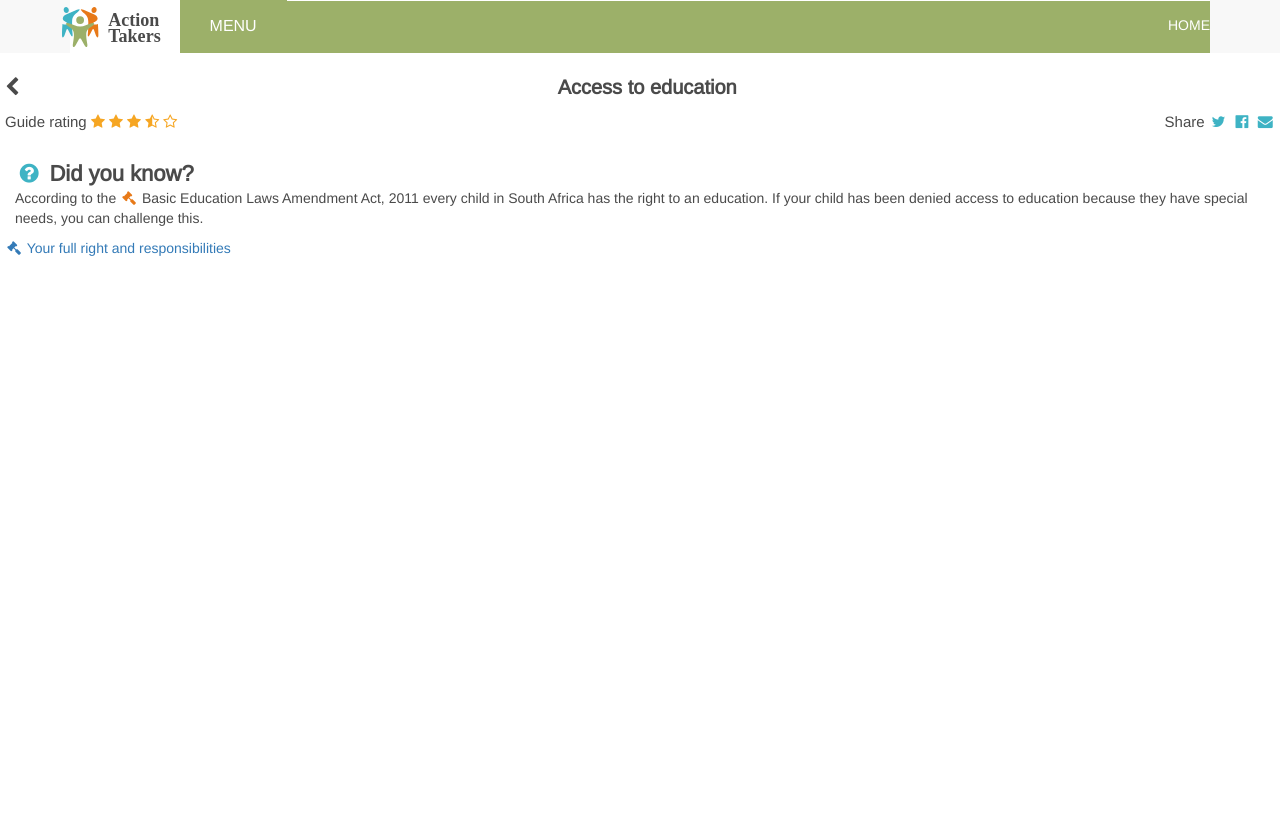
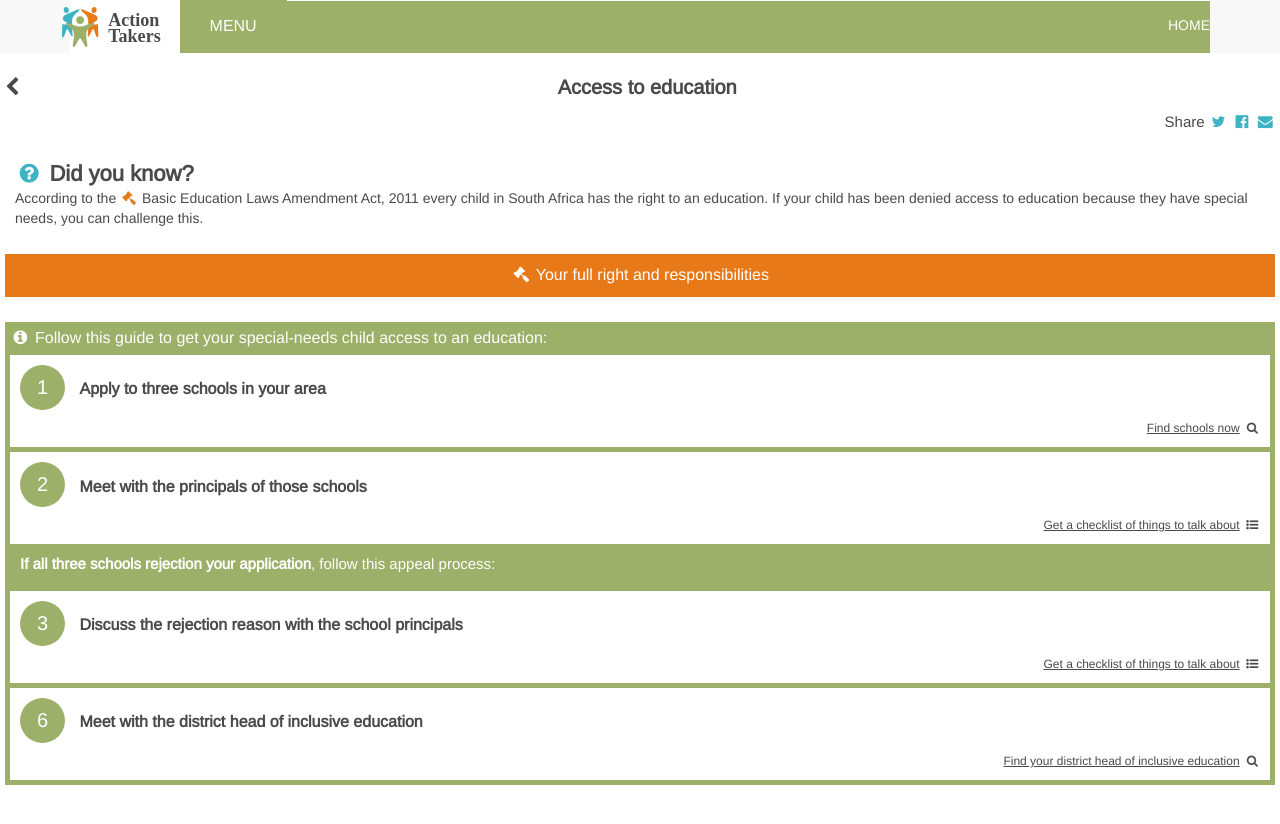
Before and after one commit to OpenUpSA/action-takers, a Jekyll site: the page built from education.html, in a window 1280 px wide. Shown: the top 824 px of the page. Built offline with Jekyll 4.4.1, drawn with Linux system fonts in a browser that asks for light colours; nearby versions of some CDN libraries.

Commit message:
step details

```diff
--- a/css/main.scss
+++ b/css/main.scss
@@ -102,7 +102,7 @@ nav.navbar-default {
   }
 }
 
-.topic-page {
+.topic-page, .step-detail-page {
   padding: 5px;
   .title-bar {
     padding-top: 15px;
@@ -114,27 +114,30 @@ nav.navbar-default {
       cursor: pointer;
     }
   }
+}
+
+.topic-page {
   .rating, .page-share {
     display: inline-block;
-    width: 50%;
     padding-top: 10px;
     font-size: 15px;
   }
   .rating {
+    width: 60%;
     float: left;
     i {
       color: $yellow;
     }
   }
   .page-share {
+    width: 40%;
     text-align: right;
     a {
       color: $blue;
     }
   }
   .did-you-know {
-    padding: 10px;
-    padding-top: 25px;
+    padding: 25px 10px;
     .title {
       font-size: 22px;
       font-weight: bold;
@@ -143,15 +146,95 @@ nav.navbar-default {
       }
     }
   }
+  .act {
+    color: $dark-gray;
+    i {
+      color: $orange;
+    }
+    &:hover {
+      color: $dark-gray;
+    }
+  }
+  .full-right-button {
+    background-color: $orange;
+    padding: 10px 15px;
+    color: #fff;
+    font-size: 16px;
+    text-align: center;
+    margin-bottom: 25px;
+    &:hover {
+      text-decoration: none;
+    }
+  }
+  .guide {
+    background-color: $green;
+    padding: 5px;
+    color: #fff;
+    font-size: 16px;
+    .single-step {
+      background-color: #fff;
+      color: $dark-gray;
+      padding: 10px;
+      margin-top: 5px;
+      display: block;
+      &:hover {
+        text-decoration: none;
+      }
+      .circle, .content {
+        display: inline-block;
+      }
+      .circle {
+        background-color: $green;
+        height: 45px;
+        width: 45px;
+        border-radius: 100px;
+        text-align: center;
+        line-height: 45px;
+        color: #fff;
+        font-size: 20px;
+      }
+      .content {
+        font-weight: bold;
+        margin-left: 10px;
+        width: calc(100% - 60px);
+        vertical-align: middle;
+      }
+      .cta {
+        text-align: right;
+        font-size: 12px;
+        text-decoration: underline;
+        padding-top: 10px;
+        i {
+          margin-left: 5px;
+        }
+      }
+    }
+    .comment {
+      padding: 10px;
+      font-size: 15px;
+    }
+  }
 }
 
-.act {
-  color: $dark-gray;
-  i {
-    color: $orange;
-  }
-  &:hover {
-    color: $dark-gray;
+.step-detail-page {
+  .tabs {
+    text-align: center;
+    padding-top: 20px;
+    .btn-taking-action, .btn-support-resources {
+      font-size: 15px;
+      color: $dark-gray;
+      border-bottom: 1px solid $dark-gray;
+      text-decoration: none;
+      padding: 0 5px;
+      margin: 0 5px;
+      &:hover {
+        color: $dark-gray;
+      }
+      &.active {
+        font-weight: bold;
+        border-bottom: 3px solid $green;
+      }
+    }
   }
 }
 
--- a/education.html
+++ b/education.html
@@ -8,12 +8,6 @@ layout: base
   </div>
 
   <div class="rating">
-    Guide rating
-    <i class="fa fa-star" aria-hidden="true"></i>
-    <i class="fa fa-star" aria-hidden="true"></i>
-    <i class="fa fa-star" aria-hidden="true"></i>
-    <i class="fa fa-star-half-o" aria-hidden="true"></i>
-    <i class="fa fa-star-o" aria-hidden="true"></i>
   </div>
 
   <div class="page-share">
@@ -30,6 +24,35 @@ layout: base
     </div>
   </div>
 
-  <a class="full-right-button"><i class="fa fa-fw fa-gavel" aria-hidden="true"></i> Your full right and responsibilities</a>
+  <a href="#" class="full-right-button center-block"><i class="fa fa-fw fa-gavel" aria-hidden="true"></i> Your full right and responsibilities</a>
+
+  <div class="guide">
+    <i class="fa fa-fw fa-info-circle" aria-hidden="true"></i> Follow this guide to get your special-needs child access to an education:
+    <a href="/step-detail.html" class="single-step">
+      <div class="circle">1</div>
+      <div class="content">Apply to three schools in your area</div>
+      <div class="cta">Find schools now<i class="fa fa-fw fa-search" aria-hidden="true"></i></div>
+    </a>
+
+    <a href="/step-detail.html" class="single-step">
+      <div class="circle">2</div>
+      <div class="content">Meet with the principals of those schools</div>
+      <div class="cta">Get a checklist of things to talk about<i class="fa fa-fw fa-list-ul" aria-hidden="true"></i></div>
+    </a>
+
+    <div class="comment"><b>If all three schools rejection your application</b>, follow this appeal process:</div>
+
+    <a href="/step-detail.html" class="single-step">
+      <div class="circle">3</div>
+      <div class="content">Discuss the rejection reason with the school principals</div>
+      <div class="cta">Get a checklist of things to talk about<i class="fa fa-fw fa-list-ul" aria-hidden="true"></i></div>
+    </a>
+
+    <a href="/step-detail.html" class="single-step">
+      <div class="circle">6</div>
+      <div class="content">Meet with the district head of inclusive education</div>
+      <div class="cta">Find your district head of inclusive education<i class="fa fa-fw fa-search" aria-hidden="true"></i></div>
+    </a>
+  </div>
 
 </section>
```
Also changed, not shown: step-detail.html (added, +13 -0 lines), 1 other file.
